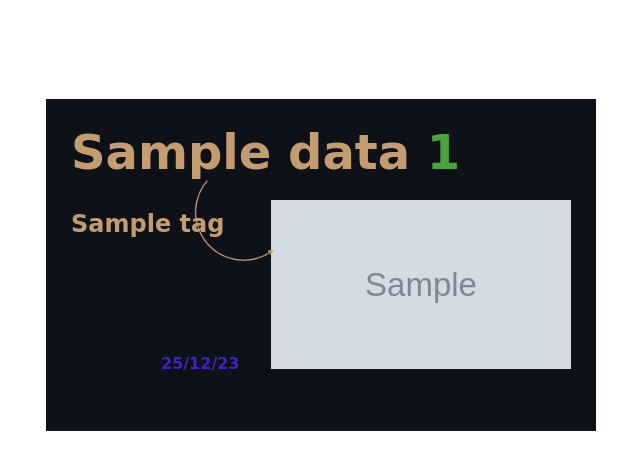
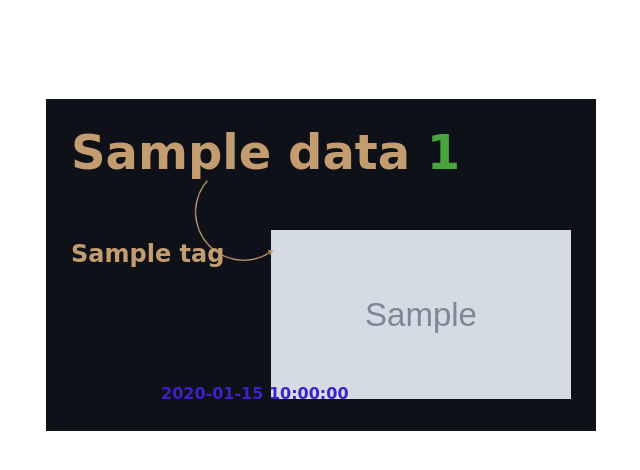
Before and after one commit to Exoutia/blog-pic-generator, a Flask app: template templates/index.html in a window 1280 px wide. Shown: the part 135-605 px from the top of the page, without its empty margins (319-959 px from the left). Run offline with Flask 3, Linux system fonts and the light colour scheme; the template is opened without the code that fills it: most values are stand-ins (such as "Sample title", 1, 10 or a date in 2020); grey boxes marked "Sample" are stand-in pictures; some web fonts are replaced.

Commit message:
fixing the date

```diff
--- a/app.py
+++ b/app.py
@@ -18,7 +18,8 @@ def allowed_file(filename):
 def form():
     if request.method == "POST":
         name = request.form["name"]
-        date = request.form["date"]
+        date = request.form["date"].strip().split("-")
+        date = f"{date[2]}/{date[1]}/{date[0]}"
         tags = request.form["tags"]
         problem_id = request.form["problem_id"]
         tags = tags.strip().split(" ")
--- a/static/style.css
+++ b/static/style.css
@@ -75,7 +75,7 @@ body {
   display: flex;
   justify-content: space-between;
   position: relative;
-  margin-top: 20px;
+  margin-top: 50px;
 }
 
 .topics {
--- a/templates/index.html
+++ b/templates/index.html
@@ -14,9 +14,9 @@
         {% for tag in data.tags %}<li class="topic">{{ tag }}</li>{% endfor %}
       </ul>
       <div class="img-container">
-            <img src={{data.file_location}} alt="preview" />
+        <img src={{ data.file_location }} alt="preview" />
       </div>
-                <p class="date">25/12/23</p>
+      <p class="date">{{data.date}}</p>
     </div>
   </div>
 </div>
```
Also changed, not shown: static/uploads/231227_19h11m51s_screenshot.png (added), static/uploads/231228_14h31m09s_screenshot.png (added), static/uploads/231229_09h43m16s_screenshot.png (added). Lines whose indentation alone changed are shown as unchanged.
